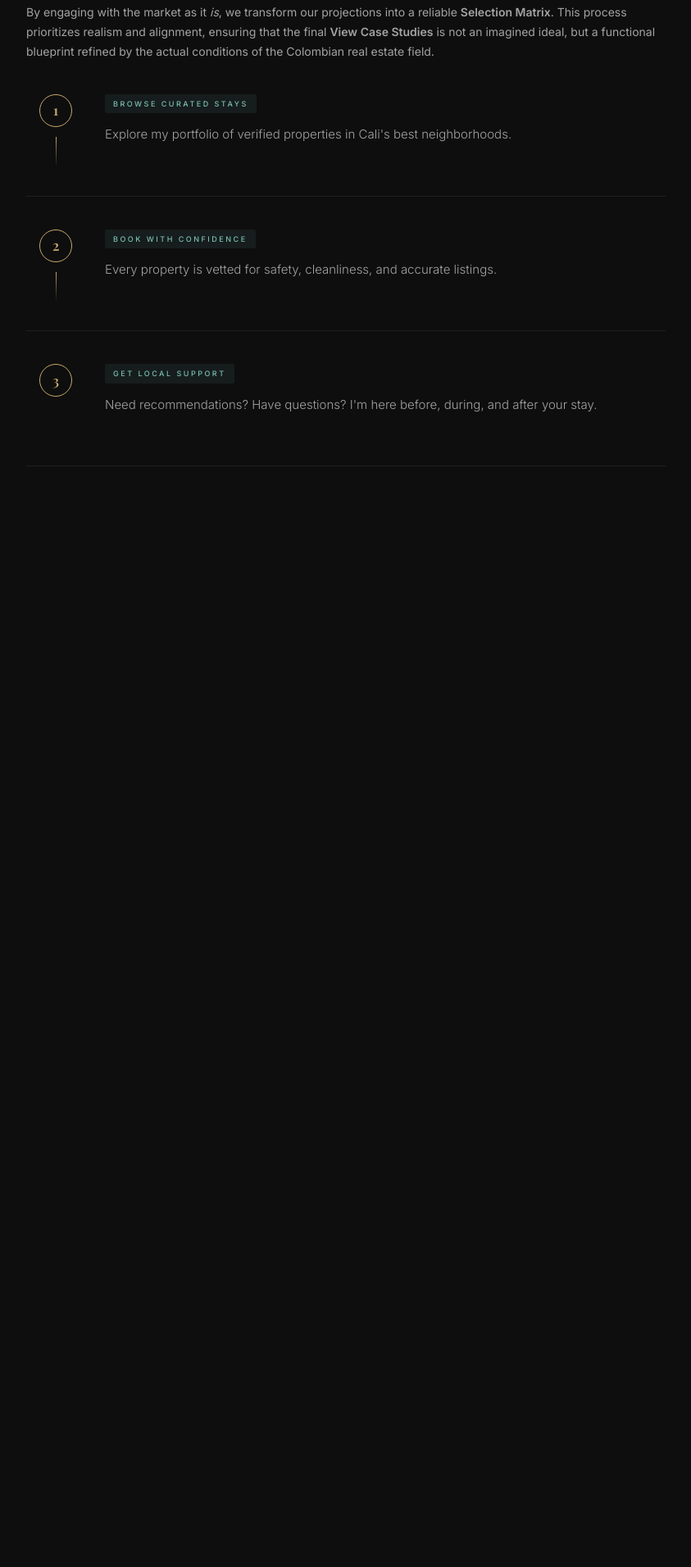
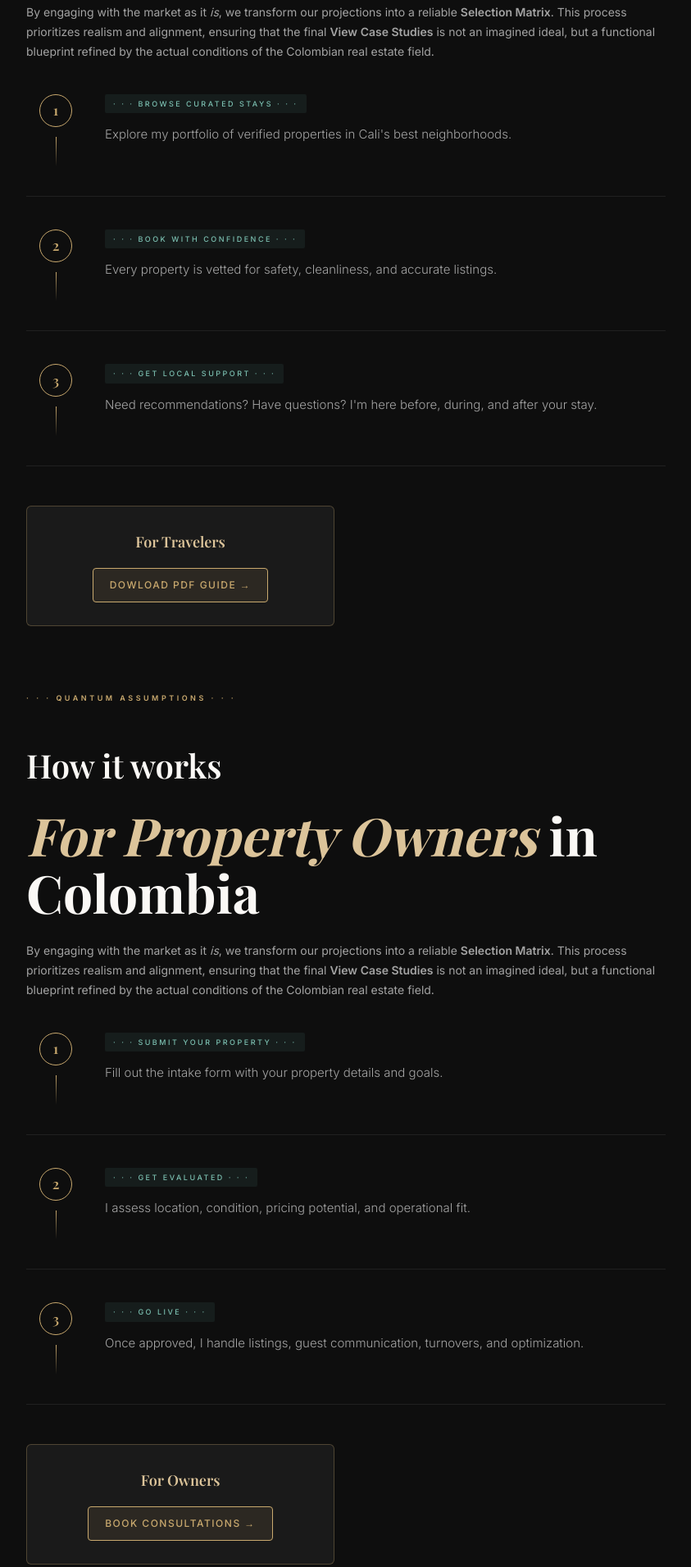
Before and after one commit to saorionline/Modularizer-Low-CodeTool, an Eleventy site: page src/index.njk in a window 1280 px wide. Shown: the part 1693-3605 px from the top of the page at 82% size, without its empty margins (218-1061 px from the left). Before the commit the page ends 2462 px from the top, so only its background shows below. Built offline with nearby package versions, Linux system fonts and the light colour scheme; Eleventy itself is replaced by a stand-in of ours; files that its build step writes are made by us from their sources.

Commit message:
Traveler and Owner Modules

```diff
--- /dev/null
+++ b/src/_includes/components/owner/owner-steps.njk
@@ -0,0 +1,51 @@
+    <h2 class="theory-label" style="margin-top: 80px; margin-bottom: 40px;"><span class="accent">· · · Quantum Assumptions · · · </span></h2>
+
+    <h3 style="font-family: 'Playfair Display', serif; font-size: 40px; color: var(--warm-white); margin: 32px 0 16px 0; font-weight: 600;">How it works</h3>
+    <h1 class="cover-title"> <em>For Property Owners </em> in Colombia</h1>
+    <p class="financial-highlight-subtitle">
+      By engaging with the market as it <em>is</em>, we transform our projections into a reliable <strong>Selection Matrix</strong>. This process prioritizes realism and alignment, ensuring that the final <strong>View Case Studies</strong> is not an imagined ideal, but a functional blueprint refined by the actual conditions of the Colombian real estate field.
+    </p>
+
+    <!-- STEP 1 -->
+      <div class="step-item">
+        <div class="step-number-wrap">
+          <div class="step-num">1</div>
+          <div class="step-connector"></div>
+        </div>
+        <div class="step-content">
+          <div class="step-tag"> · · · Submit Your Property · · · </div>
+          <p class="prose">Fill out the intake form with your property details and goals.</p>
+        </div>
+      </div>
+
+      <!-- STEP 2 -->
+      <div class="step-item">
+        <div class="step-number-wrap">
+          <div class="step-num">2</div>
+          <div class="step-connector"></div>
+        </div>
+        <div class="step-content">
+          <div class="step-tag"> · · · Get Evaluated · · · </div>
+          <p class="prose">I assess location, condition, pricing potential, and operational fit.</p>
+
+        </div>
+      </div>
+
+      <!-- STEP 3 -->
+      <div class="step-item">
+        <div class="step-number-wrap">
+          <div class="step-num">3</div>
+          <div class="step-connector"></div>
+        </div>
+        <div class="step-content">
+          <div class="step-tag"> · · · Go Live · · · </div>
+          <p class="prose">Once approved, I handle listings, guest communication, turnovers, and optimization.</p>
+        </div>
+      </div>
+      <!-- CTA -->
+     <div class="selection-matrix-cards">
+      <div class="selection-matrix-card">
+        <h4>For Owners</h4>
+        <a href="" target="_blank" rel="noopener">Book Consultations →</a>
+      </div>
+  </div>
--- a/src/_includes/components/theorical-ground.njk
+++ b/src/_includes/components/theorical-ground.njk
@@ -16,8 +16,8 @@
     <div class="theory-box">
       <div class="theory-box-header">
         <div class="theory-icon">∞</div>
-        <div class="theory-label">Curate properties</div>
-        <div class="theory-label">Manage operations</div>
+        <div class="theory-label">Curate properties · </div>
+        <div class="theory-label">Manage operations · </div>
         <div class="theory-label">Support travelers</div>
 
       </div>
@@ -26,51 +26,9 @@
       </p>
     </div>
 
-    <h2 class="theory-label" style="margin-top: 80px; margin-bottom: 40px;"><span class="accent">Quantum Assumptions</span></h2>
 
-    <h3 style="font-family: 'Playfair Display', serif; font-size: 40px; color: var(--warm-white); margin: 32px 0 16px 0; font-weight: 600;">How it works</h3>
-    <h1 class="cover-title"> <em>For Travelers </em> in Colombia</h1>
-    <p class="financial-highlight-subtitle">
-      By engaging with the market as it <em>is</em>, we transform our projections into a reliable <strong>Selection Matrix</strong>. This process prioritizes realism and alignment, ensuring that the final <strong>View Case Studies</strong> is not an imagined ideal, but a functional blueprint refined by the actual conditions of the Colombian real estate field.
-    </p>
+    {% include "components/traveler/traveler-steps.njk" %}
+    {% include "components/owner/owner-steps.njk" %}
 
-    <!-- STEP 1 -->
-      <div class="step-item">
-        <div class="step-number-wrap">
-          <div class="step-num">1</div>
-          <div class="step-connector"></div>
-        </div>
-        <div class="step-content">
-          <div class="step-tag"> Browse Curated Stays</div>
-          <p class="prose">Explore my portfolio of verified properties in Cali's best neighborhoods.</p>
-        </div>
-      </div>
-
-      <!-- STEP 2 -->
-      <div class="step-item">
-        <div class="step-number-wrap">
-          <div class="step-num">2</div>
-          <div class="step-connector"></div>
-        </div>
-        <div class="step-content">
-          <div class="step-tag">Book with Confidence</div>
-          <p class="prose">Every property is vetted for safety, cleanliness, and accurate listings.</p>
-
-        </div>
-      </div>
-
-      <!-- STEP 3 -->
-      <div class="step-item">
-        <div class="step-number-wrap">
-          <div class="step-num">3</div>
-          <div class="step-connector"></div>
-        </div>
-        <div class="step-content">
-          <div class="step-tag">Get Local Support</div>
-          <p class="prose">Need recommendations? Have questions? I'm here before, during, and after your stay.</p>
-        </div>
-      </div>
-    </div>
-  </div>
 
   </div>
--- /dev/null
+++ b/src/_includes/components/traveler/traveler-steps.njk
@@ -0,0 +1,50 @@
+    <h2 class="theory-label" style="margin-top: 80px; margin-bottom: 40px;"><span class="accent">· · · Quantum Assumptions · · · </span></h2>
+
+    <h3 style="font-family: 'Playfair Display', serif; font-size: 40px; color: var(--warm-white); margin: 32px 0 16px 0; font-weight: 600;">How it works</h3>
+    <h1 class="cover-title"> <em>For Travelers </em> in Colombia</h1>
+    <p class="financial-highlight-subtitle">
+      By engaging with the market as it <em>is</em>, we transform our projections into a reliable <strong>Selection Matrix</strong>. This process prioritizes realism and alignment, ensuring that the final <strong>View Case Studies</strong> is not an imagined ideal, but a functional blueprint refined by the actual conditions of the Colombian real estate field.
+    </p>
+    <!-- STEP 1 -->
+      <div class="step-item">
+        <div class="step-number-wrap">
+          <div class="step-num">1</div>
+          <div class="step-connector"></div>
+        </div>
+        <div class="step-content">
+          <div class="step-tag"> · · · Browse Curated Stays · · · </div>
+          <p class="prose">Explore my portfolio of verified properties in Cali's best neighborhoods.</p>
+        </div>
+      </div>
+
+      <!-- STEP 2 -->
+      <div class="step-item">
+        <div class="step-number-wrap">
+          <div class="step-num">2</div>
+          <div class="step-connector"></div>
+        </div>
+        <div class="step-content">
+          <div class="step-tag"> · · · Book with Confidence · · · </div>
+          <p class="prose">Every property is vetted for safety, cleanliness, and accurate listings.</p>
+
+        </div>
+      </div>
+
+      <!-- STEP 3 -->
+      <div class="step-item">
+        <div class="step-number-wrap">
+          <div class="step-num">3</div>
+          <div class="step-connector"></div>
+        </div>
+        <div class="step-content">
+          <div class="step-tag"> · · · Get Local Support · · · </div>
+          <p class="prose">Need recommendations? Have questions? I'm here before, during, and after your stay.</p>
+        </div>
+      </div>
+      <!-- CTA -->
+     <div class="selection-matrix-cards">
+      <div class="selection-matrix-card">
+        <h4>For Travelers</h4>
+        <a href="" target="_blank" rel="noopener">Dowload PDF Guide →</a>
+      </div>
+  </div>
```
